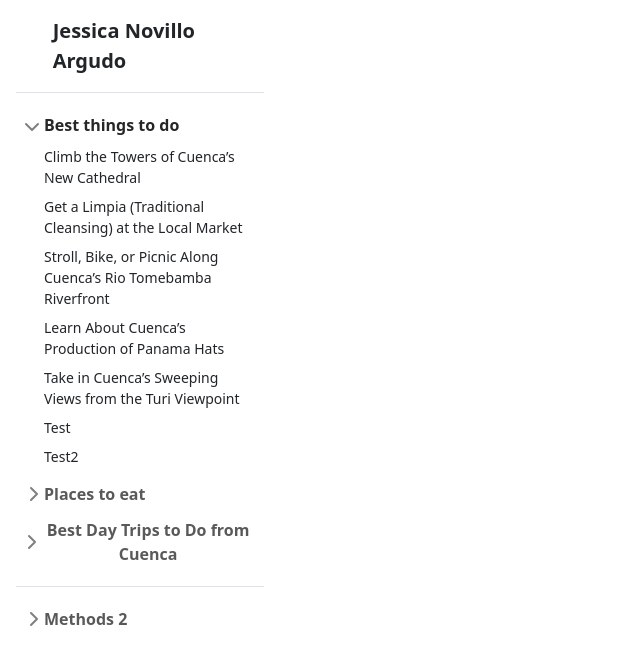
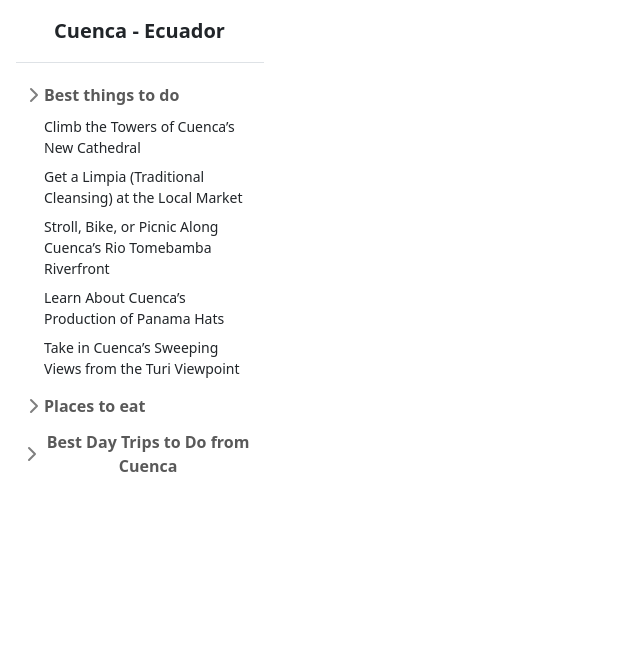
Before and after one commit to jnovillo/ethics_jnovillo, a plain HTML site: page index.html in a window 1280 px wide. Shown: the whole page, without its empty margins (0-640 px from the left). Drawn offline with nearby package versions, Linux system fonts and the light colour scheme.

Commit message:
Update index.html

```diff
--- a/index.html
+++ b/index.html
@@ -12,12 +12,12 @@
 <div class="flex-shrink-0 p-3 bg-white" style="width: 280px;">
     <a href="/" class="d-flex align-items-center pb-3 mb-3 link-dark text-decoration-none border-bottom">
       <svg class="bi pe-none me-2" width="30" height="24"><use xlink:href="#bootstrap"/></svg>
-      <span class="fs-5 fw-semibold">Jessica Novillo Argudo</span>
+      <span class="fs-5 fw-semibold">Cuenca - Ecuador</span>
     </a>
     <ul class="list-unstyled ps-0">
       <li class="mb-1">
         <button class="btn btn-toggle d-inline-flex align-items-center rounded border-0 collapsed" data-bs-toggle="collapse"
-                data-bs-target="#home-collapse" aria-expanded="true">
+                data-bs-target="#home-collapse" aria-expanded="false">
           Best things to do
         </button>
         <div class="collapse show" id="home-collapse">
@@ -36,17 +36,6 @@
             </li>
             <li><a href="https://github.com/hunter-teacher-cert/cohort-3-summer-work-jnovillo/tree/master/programming/3"
                    class="link-dark d-inline-flex text-decoration-none rounded">Take in Cuenca’s Sweeping Views from the Turi Viewpoint</a>
-            </li>
-
-
-
-
-
-            <li><a data-bs-toggle="collapse" href="#programmingTest"
-                   class="link-dark d-inline-flex text-decoration-none rounded">Test</a>
-            </li>
-            <li><a data-bs-toggle="collapse" href="#programmingTest2"
-                   class="link-dark d-inline-flex text-decoration-none rounded">Test2</a>
             </li>
           </ul>
         </div>
@@ -75,17 +64,6 @@
 
 
 
-          </ul>
-        </div>
-      </li>
-      <li class="border-top my-3"></li>
-      <li class="mb-1">
-        <button class="btn btn-toggle d-inline-flex align-items-center rounded border-0 collapsed" data-bs-toggle="collapse" data-bs-target="#account-collapse" aria-expanded="false">
-          Methods 2
-        </button>
-        <div class="collapse" id="account-collapse">
-          <ul class="btn-toggle-nav list-unstyled fw-normal pb-1 small">
-            <li><a href="https://github.com/hunter-teacher-cert/reg_assignments-jnovillo" class="link-dark d-inline-flex text-decoration-none rounded">Repo</a></li>
           </ul>
         </div>
       </li>
```
